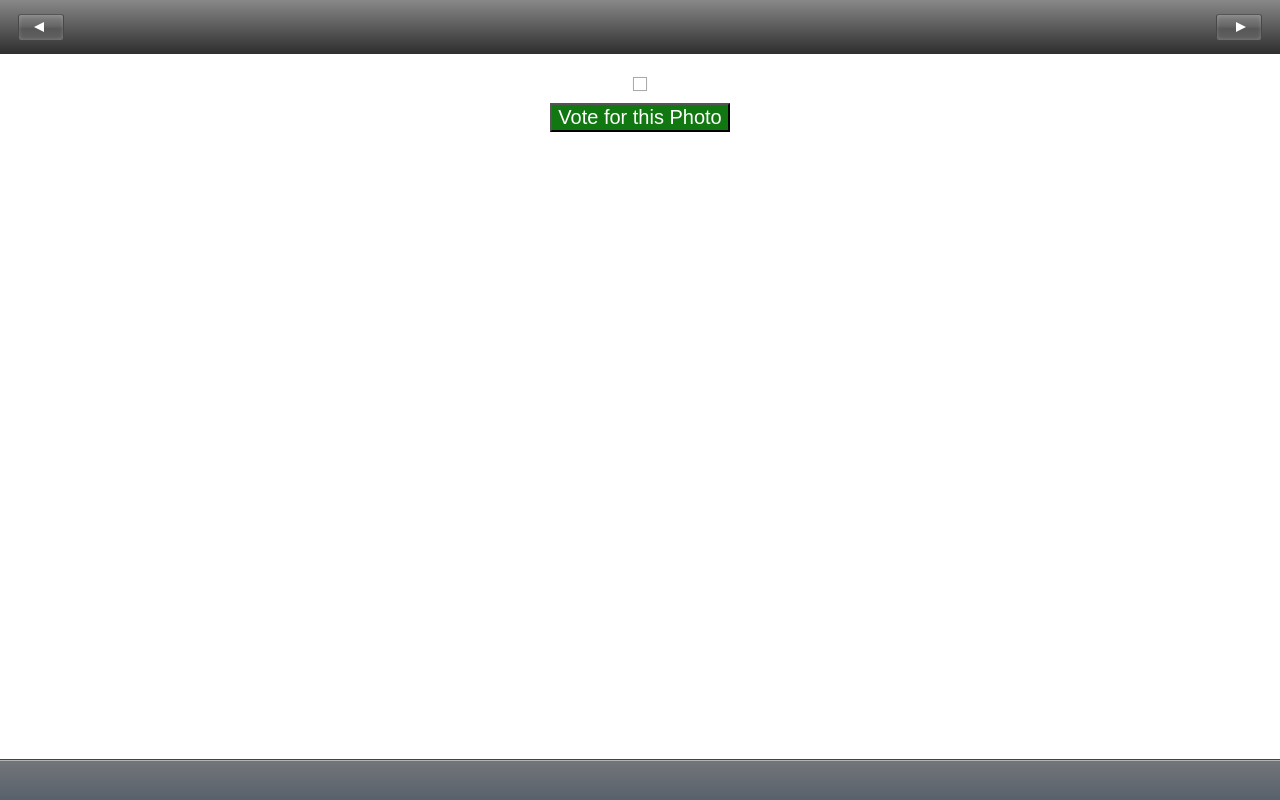
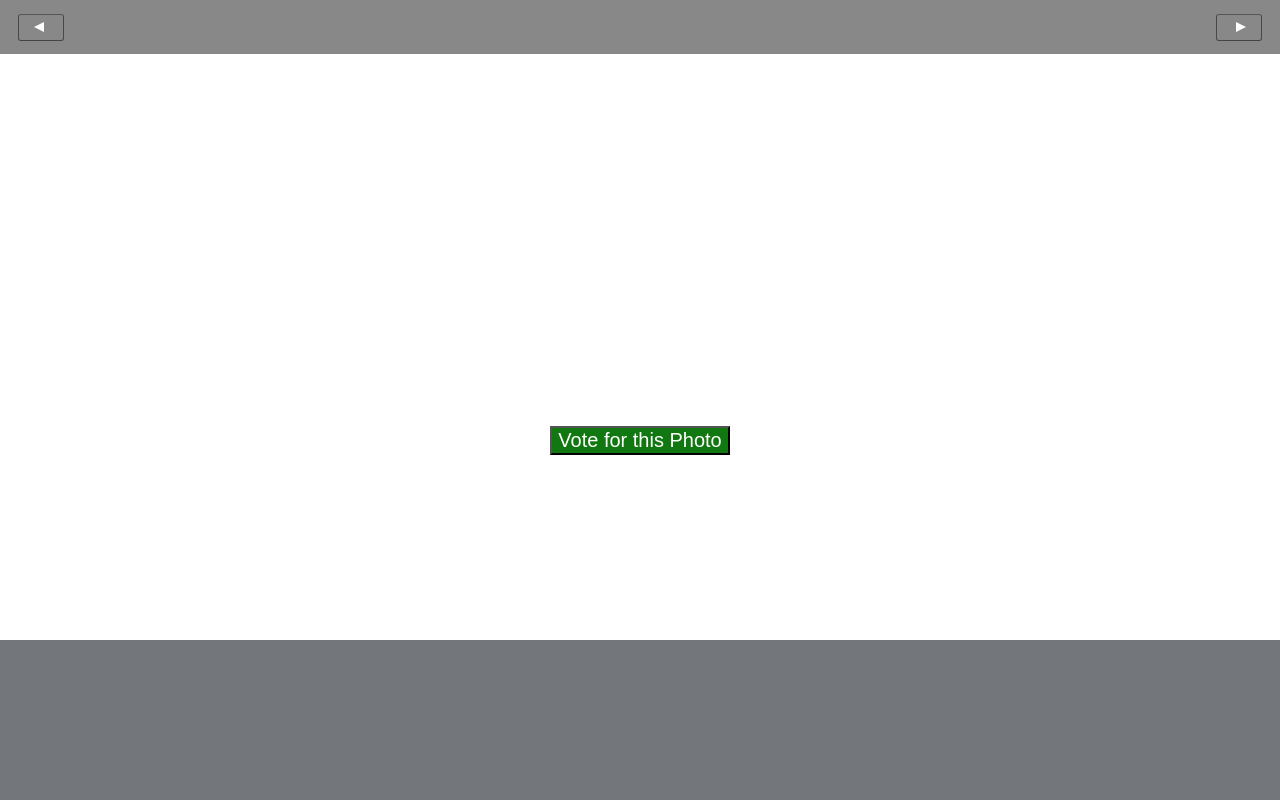
Before and after one commit to johanvandegriff/VotePho.me, a Flask app: page / in a window 1280 px wide. Run offline with Flask 2, Linux system fonts and the light colour scheme; data that the repository does not hold is empty.

Commit message:
made css scale with page height, added title and caption to images

```diff
--- a/routes.py
+++ b/routes.py
@@ -19,7 +19,7 @@ def loadVotesFile():
         vote_data = json.load(open(VOTES_FILE, 'r'))
     except FileNotFoundError:
         # if the file doesn't exist, create it with an empty list
-        vote_data = {'raw_votes':{}, 'tally':{}}
+        vote_data = {'raw_votes':{}, 'tally':{}, 'titles':{}, 'captions':{}}
         saveVotesFile(vote_data)
     return vote_data
 
@@ -76,8 +76,20 @@ def gallery_json():
     images = getImages() #get a list of all the images in the directory
     random.shuffle(images) #shuffle the images to help eliminate bias
 
+    vote_data = loadVotesFile()
+    titles = vote_data['titles']
+    captions = vote_data['captions']
+
     #convert the list to a JSON format that the JS will use
-    images_json = [{"id": i+1, "url":"images/"+img} for i,img in enumerate(images)]
+    images_json = []
+    for i, img in enumerate(images):
+        item = {"id": i+1, "url":"images/"+img}
+        if img in titles:
+            item['title'] = titles[img]
+        if img in captions:
+            item['caption'] = captions[img]
+        images_json.append(item)
+
     data = {"album": {"name": TITLE}, "photos": images_json}
     return json.dumps(data)
 
@@ -101,7 +113,7 @@ def admin():
     if len(request.files) > 0:
         upload = request.files.getlist("file")[0]
         print("File name: {}".format(upload.filename))
-        filename = upload.filename
+        filename = upload.filename.replace("'","") #filter out '
 
         # file support verification
         ext = os.path.splitext(filename)[1]
@@ -110,6 +122,19 @@ def admin():
             destination = "/".join([target, filename])
             print("File saved to to:", destination)
             upload.save(destination)
+
+            #save title and caption if given
+            vote_data = loadVotesFile()
+            write = False
+            if 'title' in request.form:
+                vote_data['titles'][filename] = request.form['title']
+                write = True
+            if 'caption' in request.form:
+                vote_data['captions'][filename] = request.form['caption']
+                write = True
+            if write:
+                saveVotesFile(vote_data)
+
             message = "File uploaded"
         else:
             message = "File type not supported, please use .png, .jpg, or .jpeg"
--- a/static/css/original.css
+++ b/static/css/original.css
@@ -17,13 +17,13 @@ img {
 	max-width: 100%;
 }
 
-*, *:before, *:after {
+/* *, *:before, *:after {
 	-webkit-box-sizing: border-box;
 	-moz-box-sizing: border-box;
 	-ms-box-sizing: border-box;
 	-o-box-sizing: border-box;
 	box-sizing: border-box;
-}
+} */
 
 .vote {
 	color: white;
@@ -38,12 +38,12 @@ img {
 	background: #EEE;
 	height: 54px;
 	background-color: #888888;
-	background: -o-linear-gradient(#888888,#2e2e2e);
+	/* background: -o-linear-gradient(#888888,#2e2e2e);
 	background: linear-gradient( #888888,#2e2e2e);
 	background: -moz-linear-gradient(top, #888888,#2e2e2e);
 	background: -webkit-gradient(linear, left top, left bottom, from(#888888 ), to(#2e2e2e));
 	filter: progid:DXImageTransform.Microsoft.gradient(startColorstr=#1888888, endColorstr=#12e2e2e);
-	-ms-filter: "progid:DXImageTransform.Microsoft.gradient(startColorstr=#1888888, endColorstr=#12e2e2e)";
+	-ms-filter: "progid:DXImageTransform.Microsoft.gradient(startColorstr=#1888888, endColorstr=#12e2e2e)"; */
 }
 
 #nav {
@@ -62,7 +62,7 @@ img {
 	border-color: #555 #484848 #444;
 	border-radius: 3px;
 	background-color: #888888;
-	background: -webkit-linear-gradient(top, rgb(133, 133, 133) 0%, rgb(102, 102, 102) 44%, rgb(87, 87, 87) 55%, rgb(97, 97, 97) 100%);
+	/* background: -webkit-linear-gradient(top, rgb(133, 133, 133) 0%, rgb(102, 102, 102) 44%, rgb(87, 87, 87) 55%, rgb(97, 97, 97) 100%);
 	background: -o-linear-gradient(top, rgb(133, 133, 133) 0%, rgb(102, 102, 102) 44%, rgb(87, 87, 87) 55%, rgb(97, 97, 97) 100%);
 	background: -ms-linear-gradient(top, rgb(133, 133, 133) 0%, rgb(102, 102, 102) 44%, rgb(87, 87, 87) 55%, rgb(97, 97, 97) 100%);
 	background: -moz-linear-gradient(top, rgb(133, 133, 133) 0%, rgb(102, 102, 102) 44%, rgb(87, 87, 87) 55%, rgb(97, 97, 97) 100%);
@@ -72,7 +72,7 @@ img {
 	-ms-box-shadow: inset 0 0px 4px rgba(255,255,255,.2);
 	-o-box-shadow: inset 0 0px 4px rgba(255,255,255,.2);
 	box-shadow: inset 0 0px 4px rgba(255,255,255,.2);
-	cursor: pointer;
+	cursor: pointer;*/
 	outline: none;
 }
 
@@ -83,16 +83,17 @@ img {
 	border: 5px solid transparent;
 }
 
-#nav button:hover {
+/* #nav button:hover {
 	-webkit-box-shadow: none;
 	-moz-box-shadow: none;
 	-ms-box-shadow: none;
 	-o-box-shadow: none;
 	box-shadow: none;
-}
+} */
 
 #nav button:active {
-	-webkit-box-shadow: inset 0 -1px 4px rgba(0,0,0,.3);
+	background-color: #555555;
+	/* -webkit-box-shadow: inset 0 -1px 4px rgba(0,0,0,.3);
 	-moz-box-shadow: inset 0 -1px 4px rgba(0,0,0,.3);
 	-ms-box-shadow: inset 0 -1px 4px rgba(0,0,0,.3);
 	-o-box-shadow: inset 0 -1px 4px rgba(0,0,0,.3);
@@ -101,7 +102,7 @@ img {
 	background: -o-linear-gradient(top, rgb(105, 105, 105) 0%, rgb(102, 102, 102) 42%, rgb(87, 87, 87) 58%, rgb(83, 83, 83) 100%);
 	background: -ms-linear-gradient(top, rgb(105, 105, 105) 0%, rgb(102, 102, 102) 42%, rgb(87, 87, 87) 58%, rgb(83, 83, 83) 100%);
 	background: -moz-linear-gradient(top, rgb(105, 105, 105) 0%, rgb(102, 102, 102) 42%, rgb(87, 87, 87) 58%, rgb(83, 83, 83) 100%);
-	background: linear-gradient(to bottom, rgb(105, 105, 105) 0%, rgb(102, 102, 102) 42%, rgb(87, 87, 87) 58%, rgb(83, 83, 83) 100%);
+	background: linear-gradient(to bottom, rgb(105, 105, 105) 0%, rgb(102, 102, 102) 42%, rgb(87, 87, 87) 58%, rgb(83, 83, 83) 100%); */
 }
 
 
@@ -131,7 +132,8 @@ img {
 
 #frame {
 	position: relative;
-	padding: 22px;
+	/* padding: 22px; */
+	padding: 3vh;
 	text-align: center;
 	/* background-color: #e8e8e8;
 	background: -o-linear-gradient(#e8e8e8,#b8b7b6);
@@ -145,20 +147,22 @@ img {
 .photo-wrapper {
 	display: inline-block;
 	position: relative;
-	padding: 6px;
+	/* padding: 6px; */
+	padding: 1vh;
 	background: #FFF;
-	border: 1px solid #AAA;
-	-webkit-box-shadow: 0 0px 1px rgba(0,0,0,.1);
+	/* border: 1px solid #AAA; */
+	/* -webkit-box-shadow: 0 0px 1px rgba(0,0,0,.1);
 	-moz-box-shadow: 0 0px 1px rgba(0,0,0,.1);
 	-ms-box-shadow: 0 0px 1px rgba(0,0,0,.1);
 	-o-box-shadow: 0 0px 1px rgba(0,0,0,.1);
-	box-shadow: 0 0px 1px rgba(0,0,0,.1);
+	box-shadow: 0 0px 1px rgba(0,0,0,.1); */
 }
 
 .photo {
 	/* max-height: 420px; */
-	max-height: 550px;
+	/* max-height: 650px; */
 	display: block;
+	height: 40vh;
 }
 
 .title {
@@ -177,13 +181,15 @@ img {
 ---------------------------------------------- */
 
 .gallery {
-	position: fixed;
+	position: absolute;
 	/* left: 0; */
 	bottom: 0;
 	width: 100%;
+	height: 20vh;
 	text-align: center;
 	background-color: #73767a;
-	background: -o-linear-gradient(#73767a,#58616b);
+	overflow: hidden;
+	/* background: -o-linear-gradient(#73767a,#58616b);
 	background: linear-gradient( #73767a,#58616b);
 	background: -moz-linear-gradient(top, #73767a,#58616b);
 	background: -webkit-gradient(linear, left top, left bottom, from(#73767a ), to(#58616b));
@@ -194,13 +200,12 @@ img {
 	-ms-box-shadow: inset 0 1px rgba(255,255,255,.45), 0 -1px 0px #40434A;
 	-o-box-shadow: inset 0 1px rgba(255,255,255,.45), 0 -1px 0px #40434A;
 	box-shadow: inset 0 1px rgba(255,255,255,.45), 0 -1px 0px #40434A;
-	overflow: hidden;
 	-webkit-touch-callout: none;
 	-webkit-user-select: none;
 	-khtml-user-select: none;
 	-moz-user-select: none;
 	-ms-user-select: none;
-	user-select: none;
+	user-select: none; */
 }
 
 
@@ -209,7 +214,9 @@ img {
 
 .slider {
 	position: relative;
-	margin: 20px 40px;
+	/* margin: 20px 40px; */
+	margin: 0;
+	/* height: 10vh; */
 }
 
 .slider span {
@@ -217,7 +224,7 @@ img {
 	position: absolute;
 	top: 0;
 	cursor: pointer;
-	border: 40px solid transparent;
+	/* border: 40px solid transparent; */
 }
 
 .slider .prev {right: 100%;border-right: 25px solid rgba(255,255,255,.35);border-left: none;}
@@ -233,20 +240,23 @@ img {
 ---------------------------------------------- */
 
 #thumbnails {
-	max-height: 80px;
-	margin: auto;
-	padding: 0;
+	/* max-height: 80px; */
+	/* margin: auto; */
+	/* margin: 10px 0px; */
+	padding: 2vh;
 	overflow: hidden;
 }
 
 #thumbnails li {
 	display: inline-block;
 	margin: 0 10px;
-	padding: 4px;
-	border: 4px solid #FFF;
+	/* padding: 4px; */
+	padding: 0px;
+	/* border: 4px solid #FFF; */
+	border: 1vh solid #FFF;
 	border-radius: 1px;
 	background: #FFF;
-	border: 1px solid rgba(0,0,0,.6);
+	/* border: 1px solid rgba(0,0,0,.6); */
 	cursor: pointer;
 }
 
@@ -258,14 +268,17 @@ img {
 #thumbnails li.selected {
 	border-color: transparent;
 	background: #84e0f0;
-	-webkit-box-shadow: 0 0 2px #84e0f0;
+	/* -webkit-box-shadow: 0 0 2px #84e0f0;
 	-moz-box-shadow: 0 0 2px #84e0f0;
 	-ms-box-shadow: 0 0 2px #84e0f0;
 	-o-box-shadow: 0 0 2px #84e0f0;
-	box-shadow: 0 0 2px #84e0f0;
+	box-shadow: 0 0 2px #84e0f0; */
 }
 
-#thumbnails img {height: 70px;}
+#thumbnails img {
+	/* height: 70px; */
+	height: 10vh;
+}
 
 
 /* Responsiveness
--- a/static/js/gallery.js
+++ b/static/js/gallery.js
@@ -138,7 +138,8 @@ $(function() {
 	function nextSlider() {
 		var last_pos = getLastPos();
 
-		if (last_pos > 0) {
+		console.log(last_pos)
+		if (last_pos > 50) {
 			$edge.css('display', 'none');
 			$edge = $edge.next();
 
@@ -178,12 +179,16 @@ $(function() {
 			if (photo.title != undefined) {
 				title = photo.title;
 			}
+			var caption = "";
+			if (photo.caption != undefined) {
+				caption = photo.caption;
+			}
 			$caption.children('.title').text(title);
-			var text = "";
-			if (photo.date != undefined && photo.location != undefined) {
-				text = "Taken on " + photo.date + " in " + photo.location;
-			}
-			$caption.children(".data").text(text);
+			// var text = "";
+			// if (photo.date != undefined && photo.location != undefined) {
+			// 	text = "Taken on " + photo.date + " in " + photo.location;
+			// }
+			$caption.children(".data").text(caption);
 		}
 	}
 
```
Also changed, not shown: templates/admin.html (+5 -2 lines).
